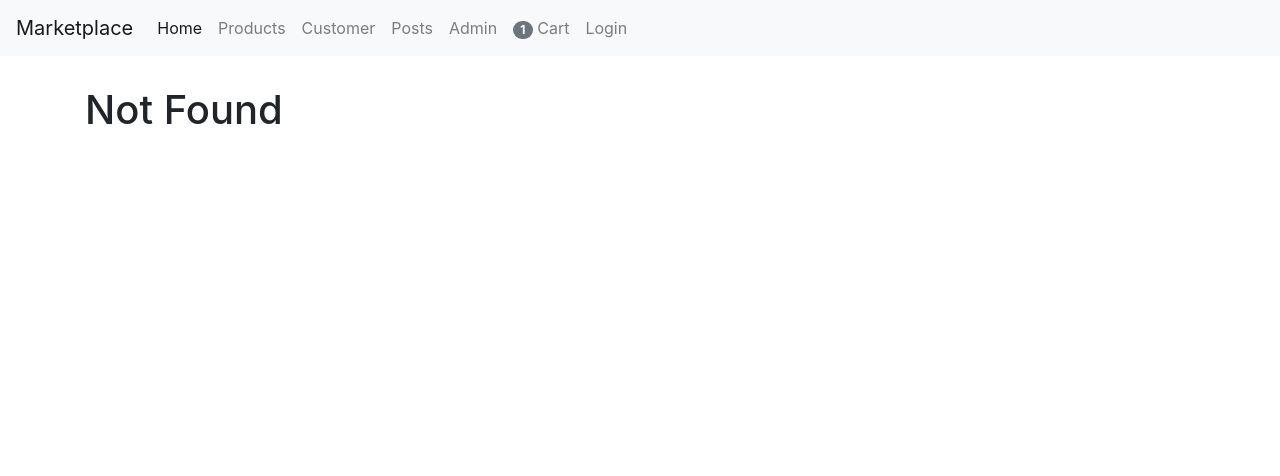
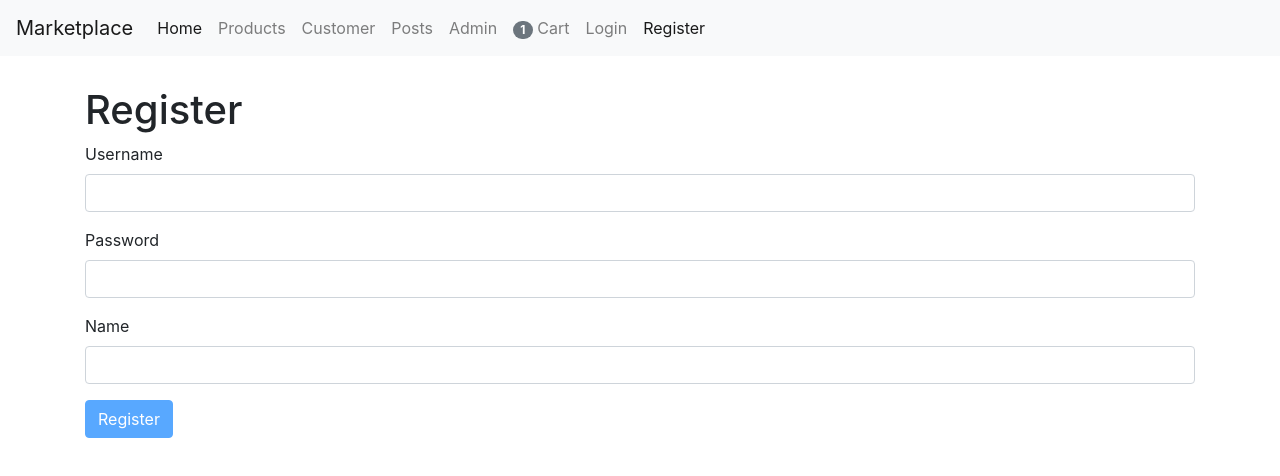
Before and after one commit to jt0398/Marketplace, a React (Create React App) app in the folder client/: page /register in a window 1280 px wide. Before the commit this address led to /not-found. Shown: the top 476 px of the page. Built offline with nearby package versions, Linux system fonts and the light colour scheme.

Commit message:
Add Register page

```diff
--- a/client/src/App.js
+++ b/client/src/App.js
@@ -11,6 +11,7 @@
 import Customer from "./pages/customer";
 import Login from "./pages/login";
 import "./App.css";
+import Register from "./pages/register";
 
 class App extends Component {
   state = {
@@ -68,6 +69,7 @@
           <Switch>
             <Route path="/products/:id" component={ProductDetails} />
             <Route path="/login" component={Login} />
+            <Route path="/register" component={Register} />
             <Route path="/products" component={Products} />
             <Route path="/customer" component={Customer} />
             <Route path="/posts/:year?/:month?" component={Posts} />
--- a/client/src/components/common/input.js
+++ b/client/src/components/common/input.js
@@ -1,17 +1,10 @@
 import React from "react";
 
-const Input = ({ name, label, type, value, error, onChange }) => {
+const Input = ({ name, label, error, ...rest }) => {
   return (
     <div className="form-group">
       <label htmlFor={name}>{label}</label>
-      <input
-        id={name}
-        name={name}
-        type={type}
-        className="form-control"
-        value={value}
-        onChange={onChange}
-      />
+      <input {...rest} id={name} name={name} className="form-control" />
       {error && <div className="alert alert-danger">{error}</div>}
     </div>
   );
--- a/client/src/components/common/navbar.js
+++ b/client/src/components/common/navbar.js
@@ -50,6 +50,10 @@
           <NavLink className="nav-item nav-link" to="/login">
             Login
           </NavLink>
+
+          <NavLink className="nav-item nav-link" to="/register">
+            Register
+          </NavLink>
         </div>
       </div>
     </nav>
--- a/client/src/pages/login.js
+++ b/client/src/pages/login.js
@@ -8,8 +8,8 @@
     errors: {},
   };
   schema = {
-    username: Joi.string().required().label("Username"),
-    password: Joi.string().required().label("Password"),
+    username: Joi.string().required().email().label("Username"),
+    password: Joi.string().required().min(5).label("Password"),
   };
 
   doSubmit = () => {
--- /dev/null
+++ b/client/src/pages/register.js
@@ -0,0 +1,32 @@
+import React from "react";
+import Form from "./../components/common/form";
+import Joi from "joi-browser";
+
+class Register extends Form {
+  state = {
+    data: { username: "", password: "", name: "" },
+    errors: {},
+  };
+  schema = {
+    username: Joi.string().required().email().label("Username"),
+    password: Joi.string().required().min(5).label("Password"),
+    name: Joi.string().required().label("Name"),
+  };
+  doSubmit = () => {
+    console.log("Submitted");
+  };
+  render() {
+    return (
+      <div>
+        <h1>Register</h1>
+        <form onSubmit={this.handleSubmit}></form>
+        {this.renderInput("username", "Username")}
+        {this.renderInput("password", "Password")}
+        {this.renderInput("name", "Name")}
+        {this.renderButton("Register")}
+      </div>
+    );
+  }
+}
+
+export default Register;
```
